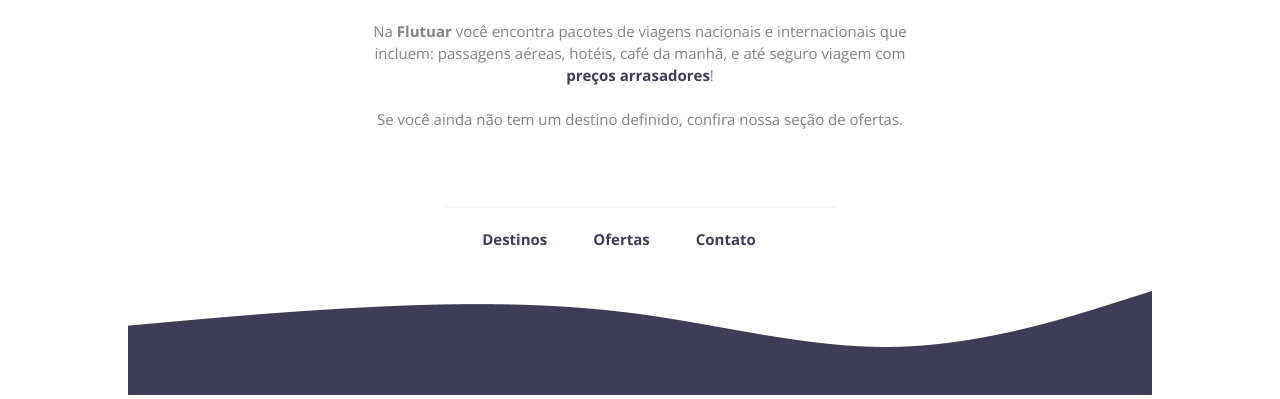
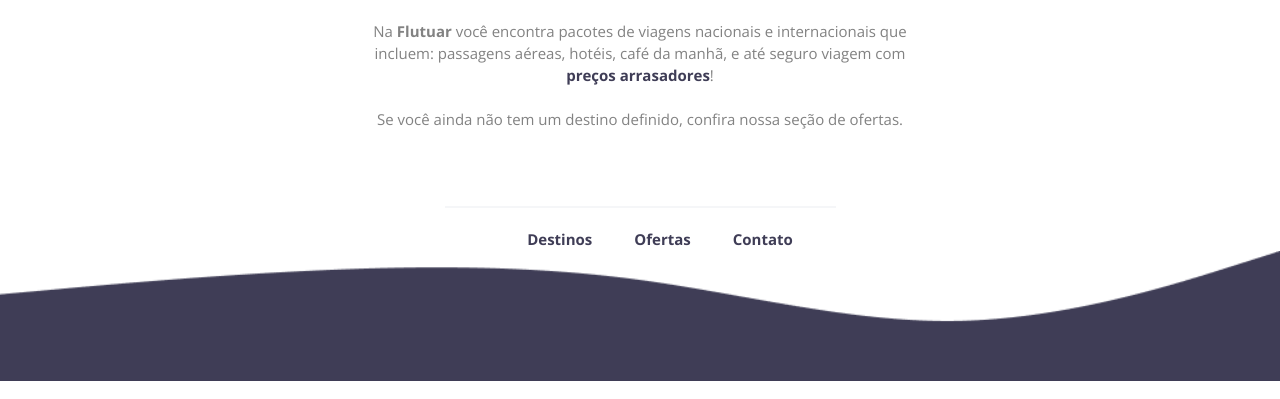
Before and after one commit to guipradocardoso/RecriandoLayout, a plain HTML site: page index.html in a window 1280 px wide. Shown: the part 419-818 px from the top of the page. Drawn offline with nearby package versions, Linux system fonts and the light colour scheme.

Commit message:
Ultima atualização

```diff
--- a/index.html
+++ b/index.html
@@ -49,17 +49,16 @@
           alt="Uma linha de aproximadamente 8 pixel de altura e 400 de largura"
         />
       </div>
-      <div id="links">
-        <a href="#">Destinos</a>
-        <a href="#">Ofertas</a>
-        <a href="#">Contato</a>
-      </div>
+
+      <ul id="links">
+        <li><a href="#">Destinos</a></li>
+        <li><a href="#">Ofertas</a></li>
+        <li><a href="#">Contato</a></li>
+      </ul>
     </div>
-    <footer>
-      <img
-        src="/images/wave.png"
-        alt="Desenho de uma onda, de cor totalmente azul-marinho"
-      />
-    </footer>
+    <img
+      src="/images/wave.png"
+      alt="Desenho de uma onda, de cor totalmente azul-marinho"
+    />
   </body>
 </html>
--- a/style.css
+++ b/style.css
@@ -42,6 +42,14 @@ p strong {
   color: #3f3d56;
 }
 
+#footer #links {
+  display: flex;
+  gap: 42px;
+  text-align: center;
+  list-style: none;
+  justify-content: center;
+}
+
 #footer #links a {
   font-family: "Open Sans", sans-serif;
   font-weight: 700;
@@ -51,13 +59,15 @@ p strong {
   color: #3f3d56;
   text-align: center;
   text-decoration: none;
-  padding-right: 42px;
 }
 
 #footer #line {
   margin: 64px auto 16px;
 }
 
-footer img {
-  margin: 40.83px auto 0;
+body > img {
+  position: fixed;
+  bottom: 0;
+  width: 100%;
+  left: 0;
 }
```
Also changed, not shown: 1 other file.
